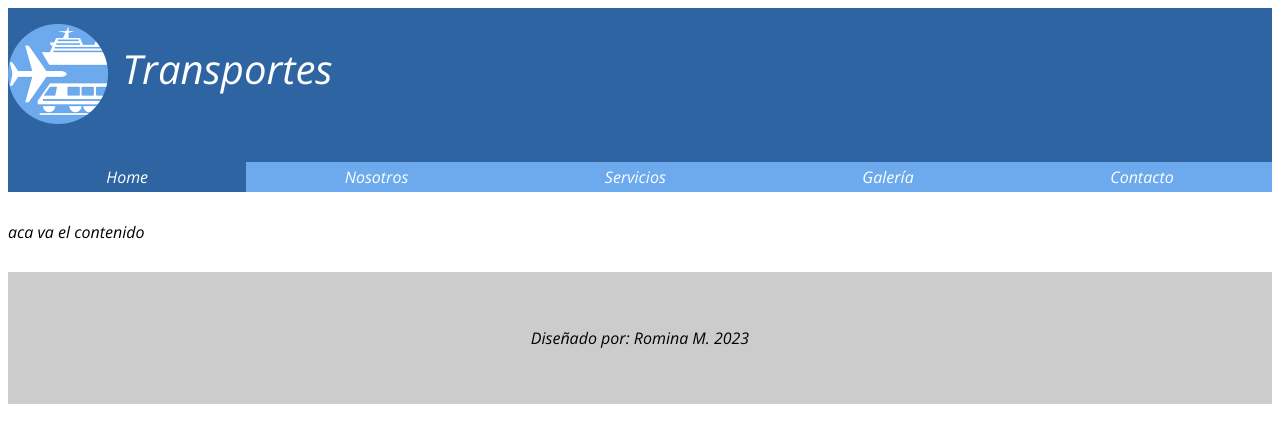
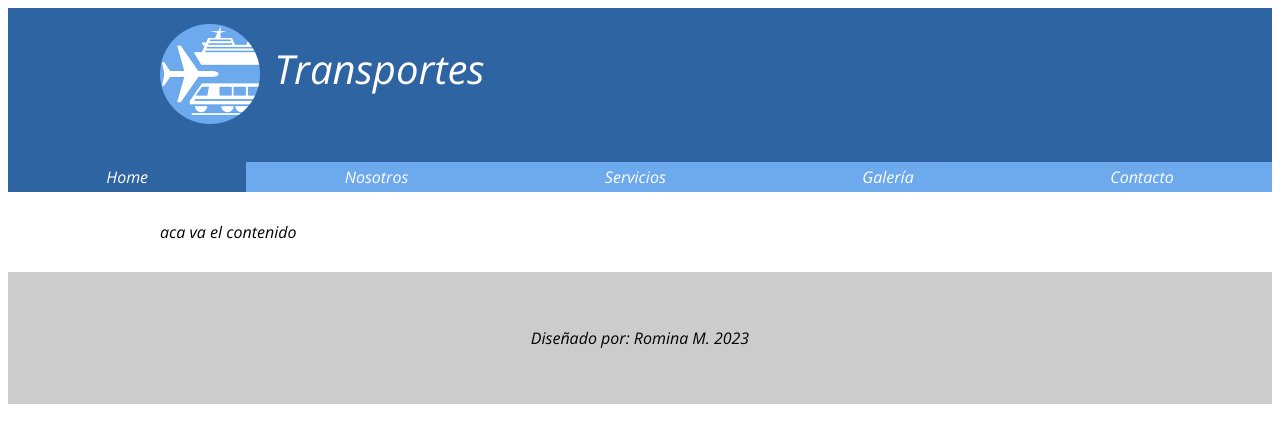
Before and after one commit to Romina13M/Proyecto-Diplomatura, a plain HTML site: page index.html in a window 1280 px wide. Drawn offline with nearby package versions, Linux system fonts and the light colour scheme.

Commit message:
terminamos el index

```diff
--- a/css/transportes.css
+++ b/css/transportes.css
@@ -59,3 +59,9 @@ footer{
     clear: both;
     margin-top: 30px;
 }
+
+.holder{
+    width: 960px;
+    margin: 0 auto;
+
+}
--- a/index.html
+++ b/index.html
@@ -10,10 +10,12 @@
 </head>
 <body>
     <header>
+        <div class="holder">
         <div class="logo">
             <img src="img/logo.png" alt="transportes 2023" width="100">
             <h1>Transportes</h1>
         </div>
+    </div>
     </header>
     <nav>
         <ul>
@@ -24,7 +26,7 @@
             <li><a href="contacto.html">Contacto</a></li>
         </ul>
     </nav>
-    <main>
+    <main class="holder">
             aca va el contenido
     </main>
     <footer>
```
